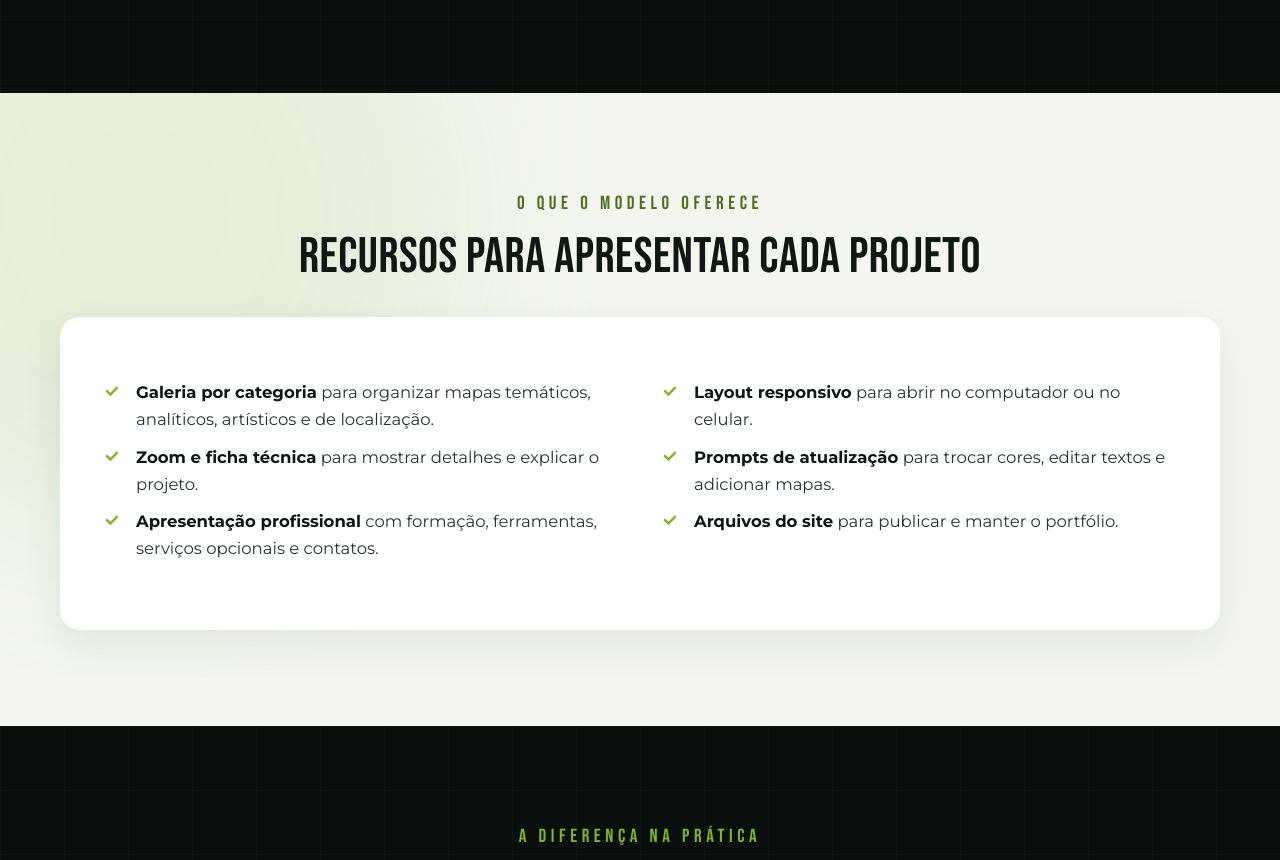
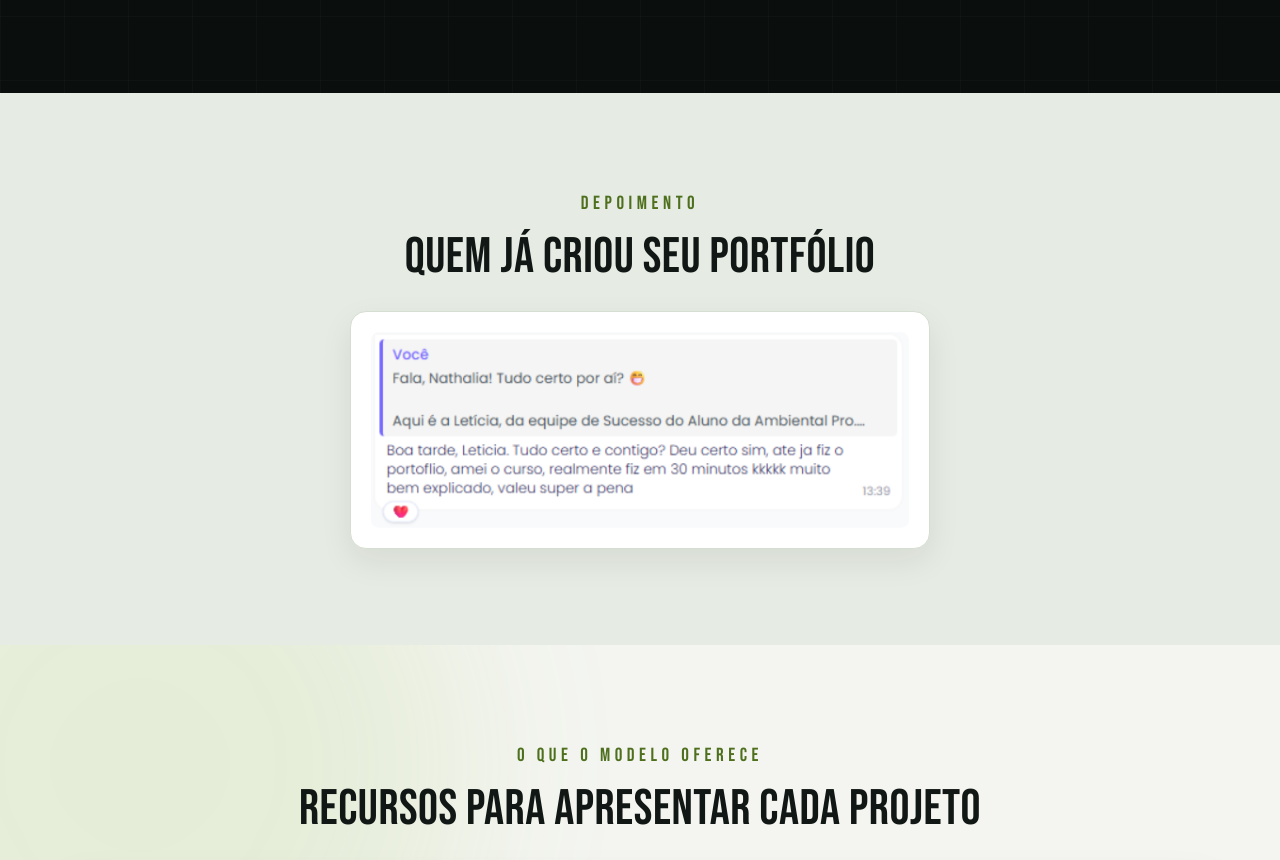
Before and after one commit to henriquegsantos149/low-ticket, a website built with Vite: page portfoliomapas.html in a window 1280 px wide. Shown: the part 4992-5852 px from the top of the page. Built offline with nearby package versions, Linux system fonts and the light colour scheme.

Commit message:
adicao de depoimento

```diff
--- a/portfoliomapas.html
+++ b/portfoliomapas.html
@@ -204,6 +204,9 @@ footer{padding-bottom:calc(105px + env(safe-area-inset-bottom))}
 .portfolio-detail .detail-image{width:100%;height:auto;border-radius:12px}
 .portfolio-detail .detail-document{width:min(100%,420px);margin-inline:auto}
 .portfolio-detail .detail-guide{width:min(100%,400px);margin-inline:auto}
+.sec.portfolio-testimonial-section:not(.dark){background:#E6EBE3;text-align:center}
+.portfolio-testimonial{width:min(100%,580px);margin:28px auto 0;padding:clamp(8px,2vw,16px);border:1px solid #D5DED0;border-radius:16px;background:#fff;box-shadow:0 12px 32px rgba(20,35,25,.08)}
+.portfolio-testimonial img{display:block;width:100%;height:auto;clip-path:inset(4px round 8px)}
 section img:not(.brandbar img){height:auto}
 .hero .art .shot{max-height:none}
 .portfolio-benefits{columns:2;column-gap:44px}
@@ -299,6 +302,16 @@ src="https://www.facebook.com/tr?id=1373287802810243&ev=PageView&noscript=1"
 </div>
 </section>
 
+<section class="sec portfolio-testimonial-section" aria-labelledby="depoimento-titulo">
+  <div class="wrap">
+    <div class="kicker">DEPOIMENTO</div>
+    <h2 id="depoimento-titulo">Quem já criou seu portfólio</h2>
+  <figure class="portfolio-testimonial">
+    <img src="/assets/portfolio-depoimento.png" alt="Depoimento de uma aluna que conta que criou seu portfólio em 30 minutos e achou o curso bem explicado." width="580" height="216" loading="lazy">
+  </figure>
+  </div>
+</section>
+
 <section class="sec">
 <div class="glow" style="width:640px;height:640px;background:#7FB42B;opacity:.12;left:-180px;top:-200px"></div><div class="wrap">
 <div class="center" style="margin-bottom:34px"><div class="kicker">O QUE O MODELO OFERECE</div><h2>RECURSOS PARA APRESENTAR CADA PROJETO</h2></div><div class="panel"><ul class="ticks portfolio-benefits"><li><b>Galeria por categoria</b> para organizar mapas temáticos, analíticos, artísticos e de localização.</li><li><b>Zoom e ficha técnica</b> para mostrar detalhes e explicar o projeto.</li><li><b>Apresentação profissional</b> com formação, ferramentas, serviços opcionais e contatos.</li><li><b>Layout responsivo</b> para abrir no computador ou no celular.</li><li><b>Prompts de atualização</b> para trocar cores, editar textos e adicionar mapas.</li><li><b>Arquivos do site</b> para publicar e manter o portfólio.</li></ul></div>
```
Also changed, not shown: assets/portfolio-depoimento.png (added).
